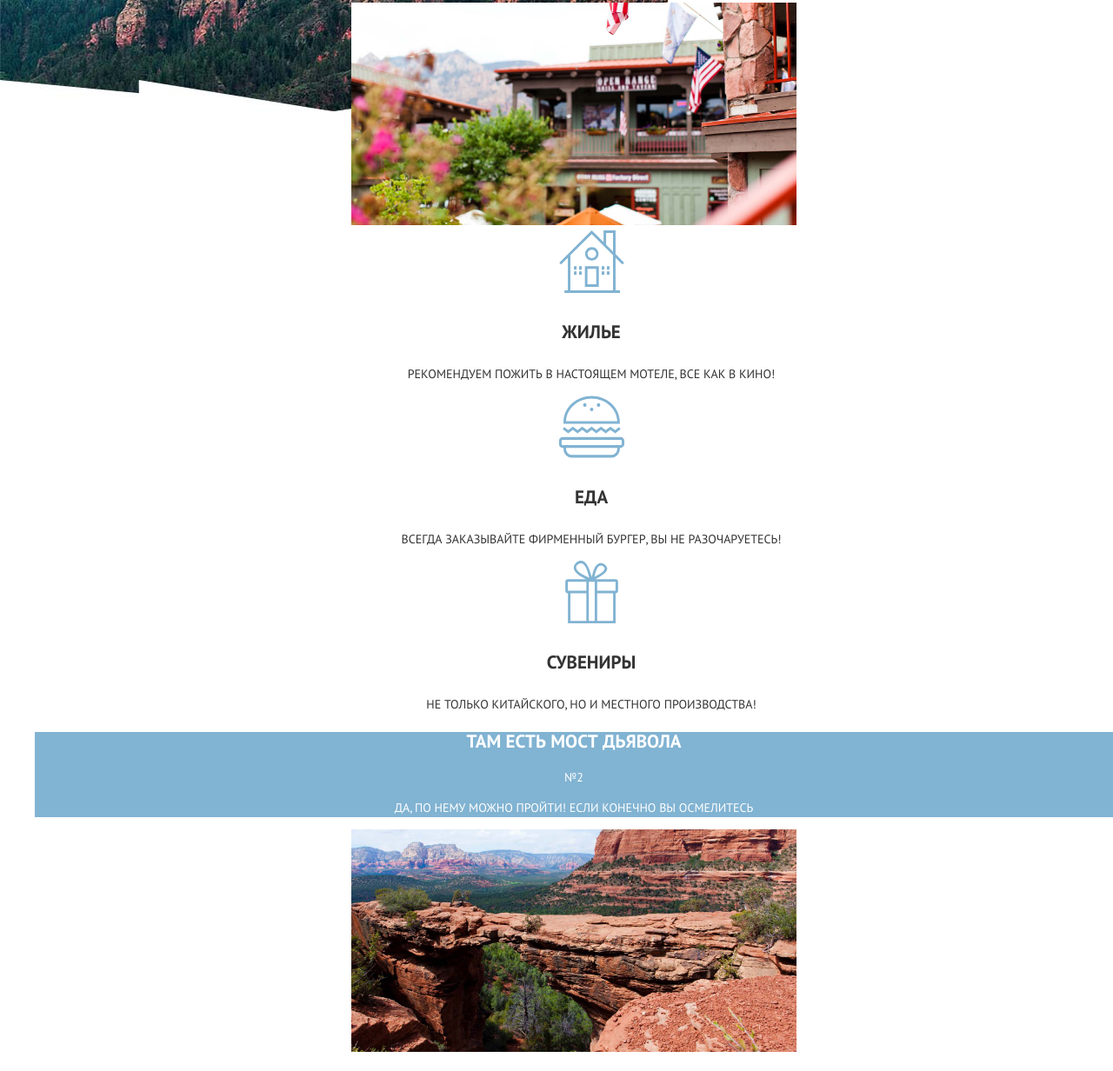
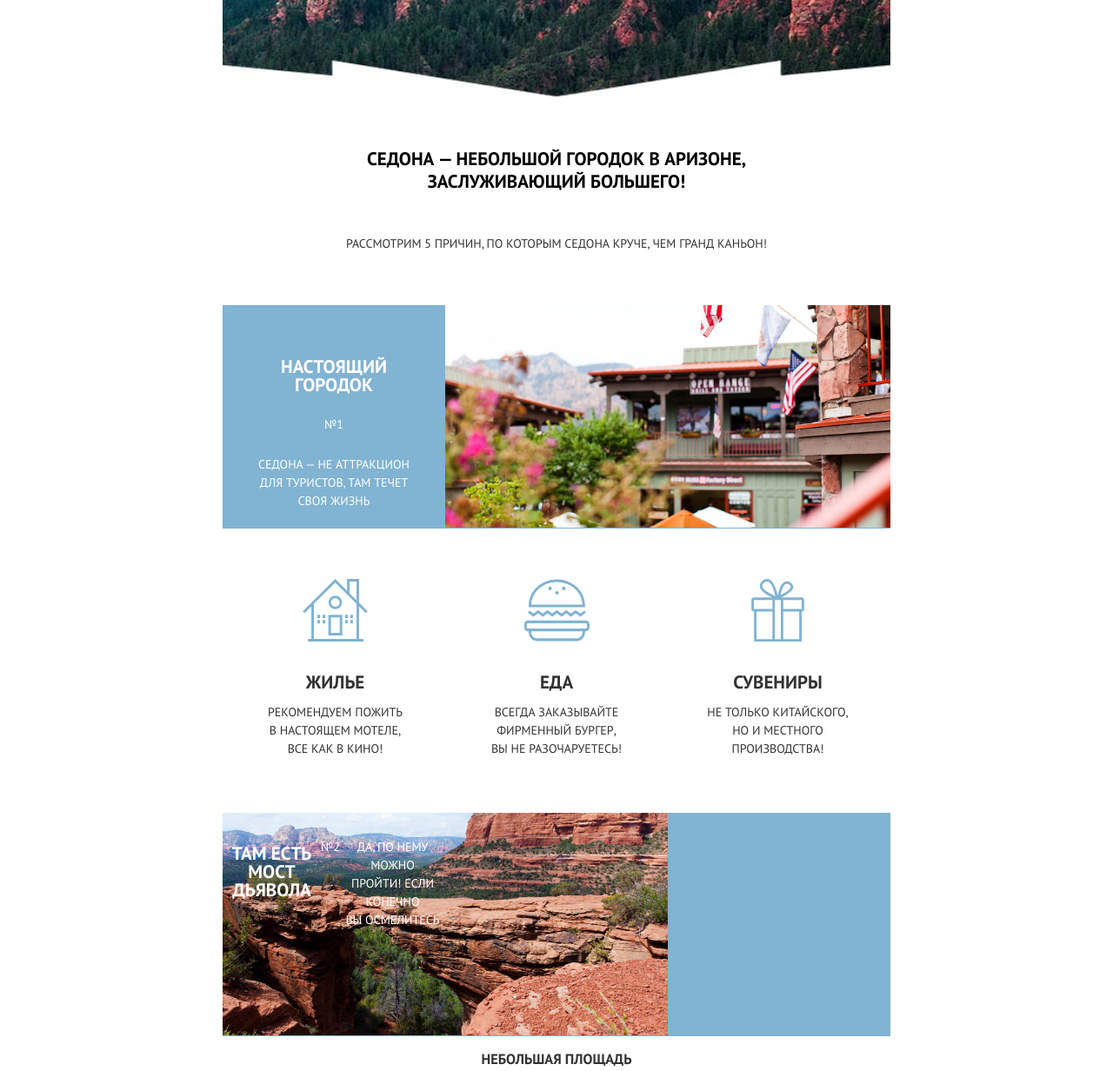
Before and after one commit to VerliOkaoka/Sedona, a plain HTML site: page index.html in a window 1280 px wide. Shown: the part 534-1766 px from the top of the page at 87% size. Drawn offline with Linux system fonts and the light colour scheme; files whose address does not match are found by name.

Commit message:
Сетки, Флексбоксы. Обернула элементы в div

```diff
--- a/index.html
+++ b/index.html
@@ -10,25 +10,28 @@
 </head>
 
 <body>
+    <div class="container">
         <header class="main-header">
             <nav class="main-navigation">
-        <p class="main-header-logo">
-            <img src="image/logo.png" width="138" height="70" alt="Логотип Седоны">
-        </p>
                 <ul class="site-navigation">
                     <li><a href="#">Информация</a></li>
                     <li><a href="#">Фото и видео</a></li>
+                    <li class="logo">
+                        <a>
+                            <img src="image/logo.png" width="138" height="70" alt="Логотип Седоны">
+                        </a>
+                    </li>
                     <li><a href="#">Карта штата</a></li>
                     <li><a href="hotels.html">Гостиницы</a></li>
                 </ul>
             </nav>
         </header>
 
-    <main class="welcome">
+        <main>
             <h1 class="visually-hidden">Седона - красивый город в Аризоне</h1>
-        <article>
+            <article class="wellcome">
                 <h2 class="visually-hidden">Добро пожаловать в Седону</h2>
-            <div class="container">
+                <div class="wellcome-wrapper">
                     <img class="welcome-sity" src="image/Welcome.png" width="188" height="45" alt="Добро пожаловать">
                     <img class="welcome-inscription" src="image/inscription-to-the-gorgeous.png" width="176" height="30" alt="в великолепную">
                     <img class="welcome-sedona" src="image/Sedona.png" width="458" height="78" alt="Седона">
@@ -38,65 +41,75 @@
             <article>
                 <h2 class="visually-hidden">Преимущества Седоны</h2>
                 <p class="description">
-                Седона — небольшой городок в Аризоне, заслуживающий большего!
+                    Седона — небольшой городок в Аризоне,<br>
+                    заслуживающий большего!
                 </p>
                 <p class="five-benefits">
                     Рассмотрим 5 причин, по которым Седона круче, чем гранд каньон!
                 </p>
                 <ul class="benefits">
-                <div class="first-blue-column">
                     <li class="benefits-list">
-                        <h3>Настоящий городок</h3>
-                        <p class="first-blue-column-benefits" >№1</p>
-                        <p class="first-blue-column-benefits">Седона — не аттракцион для туристов, там течет своя жизнь</p>
+                        <div class="row">
+                            <div class="text-wrapper">
+                                <h3>Настоящий<br>
+                                    городок</h3>
+                                <p class="first-blue-column-benefits">№1</p>
+                                <p class="first-blue-column-benefits">Седона — не аттракцион<br>
+                                    для туристов, там течет<br>
+                                    своя жизнь</p>
                             </div>
-                    <img src="image/background-photofalg.jpg" width="512" height="256" alt="фото с флагом">
+                        </div>
+
                         <ul class="benefits-item">
                             <li>
                                 <img src="image/icon-home.svg" width="75" height="72" alt="иконка дома">
-                            <h4 class="benefits-item">Жилье</h4>
+                                <h4 class="">Жилье</h4>
                                 <p class="benefits-description">Рекомендуем пожить в настоящем мотеле, все как в кино!</p>
                             </li>
                             <li>
                                 <img src="image/icon-burger.svg" width="75" height="72" alt="иконка дома">
-                            <h4 class="benefits-item">Еда</h4>
-                            <p class="benefits-description">Всегда заказывайте фирменный бургер, вы не разочаруетесь!</p>
+                                <h4 class="">Еда</h4>
+                                <p class="benefits-description">Всегда заказывайте фирменный бургер,<br>
+                                    вы не разочаруетесь!</p>
                             </li>
                             <li>
                                 <img src="image/icon-gift.svg" width="75" height="72" alt="иконка дома">
-                            <h4 class="benefits-item">Сувениры</h4>
+                                <h4 class="">Сувениры</h4>
                                 <p class="benefits-description">Не только китайского, но и местного производства!</p>
                             </li>
                         </ul>
                     </li>
-            </ul>
-            <ul class="benefits">
-                <div class="second-blue-column">
+
                     <li class="benefits-list">
-                        <h3>Там есть мост дьявола</h3>
-                        <p class="first-blue-column-benefits" >№2</p>
-                        <p class="second-blue-column-benefits">Да, по нему можно пройти! Если конечно вы осмелитесь</p>
+                        <div class="row-two">
+                            <div class="two-text-wrapper">
+                                <h3>Там есть<br>
+                                    мост дьявола</h3>
+                                <p class="second-blue-column-benefits" >№2</p>
+                                <p class="second-blue-column-benefits">Да, по нему можно<br>
+                                    пройти! Если конечно<br>
+                                    вы осмелитесь</p>
                             </div>
-                    <img src="image/background-photo-canyon.jpg" width="512" height="256" alt="фото с мостом">
+                        </div>
                     </li>
-                <div class="benefits-second">
-                    <li class="benefits-list">
+
+                    <li class="last-benefits-list">
                             <h3 class="benefits-list-attraction">Небольшая площадь</h3>
                             <p>№3</p>
                             <p class="benefits-description">Все достопримечательности находятся очень близко</p>
                         </li>
-                    <li class="benefits-list">
+                        <li class="last-benefits-list">
                             <h3 class="benefits-list-road">Красивая дорога</h3>
                             <p>№4</p>
                             <p class="benefits-description">Ехать в Седону из Лас-Вегаса совсем не скучно!</p>
                         </li>
-                    <li class="benefits-list">
+                        <li class="last-benefits-list">
                             <h3 class="benefits-list-tourists">Мало туристов</h3>
                             <p>№5</p>
                             <p class="benefits-description">Большинство едет в гранд каньон и толпится там</p>
                         </li>
                 </ul>
-                </div>
+
             </article>
 
             <section class="booking">
@@ -151,5 +164,6 @@
                 <p class="footer-copyright">Website by</p>
                 <a class="logo-name" href="#"></a>
         </footer>
+    </div>
 </body>
 </html>
--- a/styles/style.css
+++ b/styles/style.css
@@ -8,9 +8,11 @@ body {
     color: #333333;
     text-transform: uppercase;
     background-color: #ffffff;
-    background-image: url("../image/background-mountain.jpg");
-    background-position: 0px 150px;
-    background-repeat: no-repeat;
+}
+
+.container {
+    width: 768px;
+    margin: 0 auto;
 }
 
 .inner-page {
@@ -24,6 +26,15 @@ a {
     text-decoration: none;
 }
 
+.main-header {
+    height: 56px;
+    padding-left: 47px;
+    padding-right: 47px;
+
+    background-color: #fff;
+    color: #000000;
+}
+
 .main-navigation {
     font-size: 14px;
     line-height: 26px;
@@ -32,7 +43,17 @@ a {
 }
 
 .site-navigation {
+    display: flex;
+    flex-direction: row;
+    justify-content: space-between;
+    margin: 0;
+    padding: 0;
+
     list-style: none;
+}
+
+.site-navigation li {
+    padding-top: 16px;
 }
 
 .site-navigation a {
@@ -51,9 +72,43 @@ a {
     color: #766357;
 }
 
+.site-navigation .logo {
+    width: 138px;
+    height: 56px;
+
+    position: relative;
+}
+
+.site-navigation .logo img {
+    width: 138px;
+    position: absolute;
+    top: 0px;
+    left: 0px;
+}
+
+
+
 .visually-hidden {
     transform: scale(0);
     position: fixed;
+}
+
+.wellcome {
+    height: 514px;
+    padding-top: 76px;
+
+    background-image: url("../image/background-mountain.jpg");
+    background-position: top center;
+    background-size: cover;
+    background-repeat: no-repeat;
+    margin-bottom: 58px;
+}
+
+.wellcome-wrapper {
+    display: flex;
+    flex-direction: column;
+    align-items: center;
+
 }
 
 .filter-option {
@@ -144,8 +199,12 @@ a {
 }
 
 .benefits {
+    padding: 0px;
+    margin: 0px;
     text-align: center;
 }
+
+
 
 .benefits-list h3 {
     font-size: 21px;
@@ -153,24 +212,108 @@ a {
 
 }
 
+
+.row {
+    height: 257px;
+
+    background-color: #81b3d2;
+    background-image: url("../image/background-photofalg.jpg");
+    background-position: top right;
+    background-size: 512px 256px ;
+    background-repeat: no-repeat;
+
+    color:#ffffff;
+}
+
+.row-two {
+    height: 257px;
+
+    background-color: #81b3d2;
+    background-image: url("../image/background-photo-canyon.jpg");
+    background-position: top left;
+    background-size: 512px 256px ;
+    background-repeat: no-repeat;
+
+    color:#ffffff;
+}
+
+
+.text-wrapper {
+    width: 256px;
+    padding-top: 15px;
+}
+
+
+.text-wrapper h3 {
+    padding: 0;
+    margin: 0;
+    padding-top: 45px;
+}
+
+.two-text-wrapper {
+    display: flex;
+    flex-direction: row;
+    justify-content: flex-end;
+
+    width: 256px;
+    padding-top: 15px;
+
+}
+
 .description {
+    margin: 0;
+    padding: 0;
     font-size: 21px;
     line-height: 26px;
     color: #000000;
+    text-align: center;
 }
 
 .five-benefits {
+    margin: 0;
+    padding: 0;
+    margin-top: 45px;
+    margin-bottom: 58px;
+
     font-size: 14px;
     line-height: 26px;
     color: #333333;
     font-weight: 400;
+    text-align: center;
+
 }
 
 .benefits-item h4 {
+    margin: 0;
+    padding: 0;
+
     font-size: 21px;
     line-height: 21px;
 
 }
+
+.benefits-item {
+    margin: 0;
+    padding: 0;
+    padding-left: 47px;
+    padding-right: 47px;
+    padding-top: 58px;
+    margin-bottom: 65px;
+
+    height: 204px;
+    display: flex;
+    flex-direction: row;
+    justify-content: space-between;
+}
+
+.benefits-item li {
+    width: 165px;
+}
+
+.benefits-item img{
+    margin-bottom: 30px;
+}
+
 
 .benefits-description {
     font-size: 14px;
@@ -197,6 +340,15 @@ a {
     font-size: 14px;
     line-height: 21px;
     font-weight: 400;
+}
+
+.first-blue-column-benefits {
+    margin: 0;
+    padding: 0;
+    padding-top: 25px;
+
+    text-align: center;
+
 }
 
 .booking-interested {
```
Lines whose indentation alone changed are shown as unchanged.
